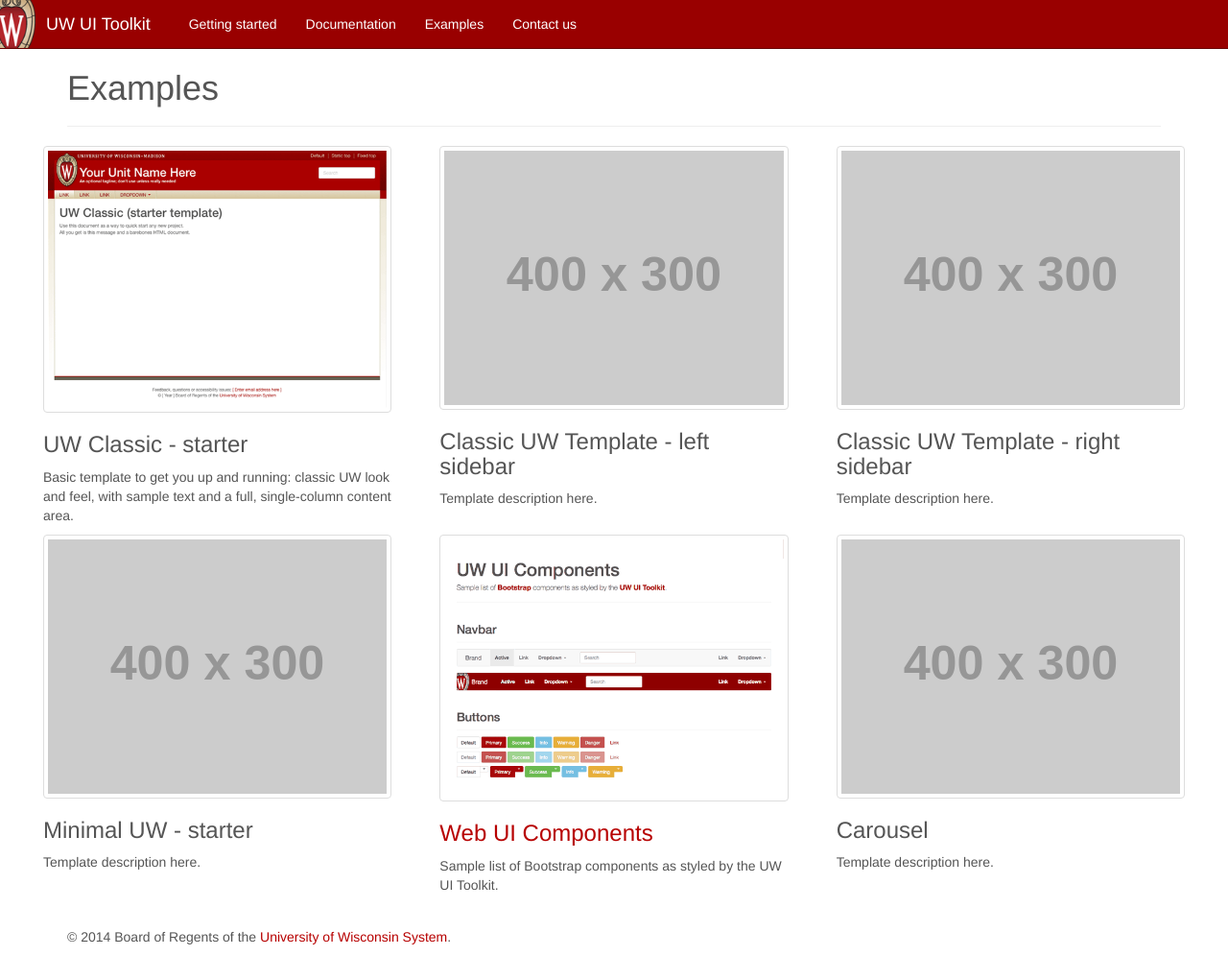
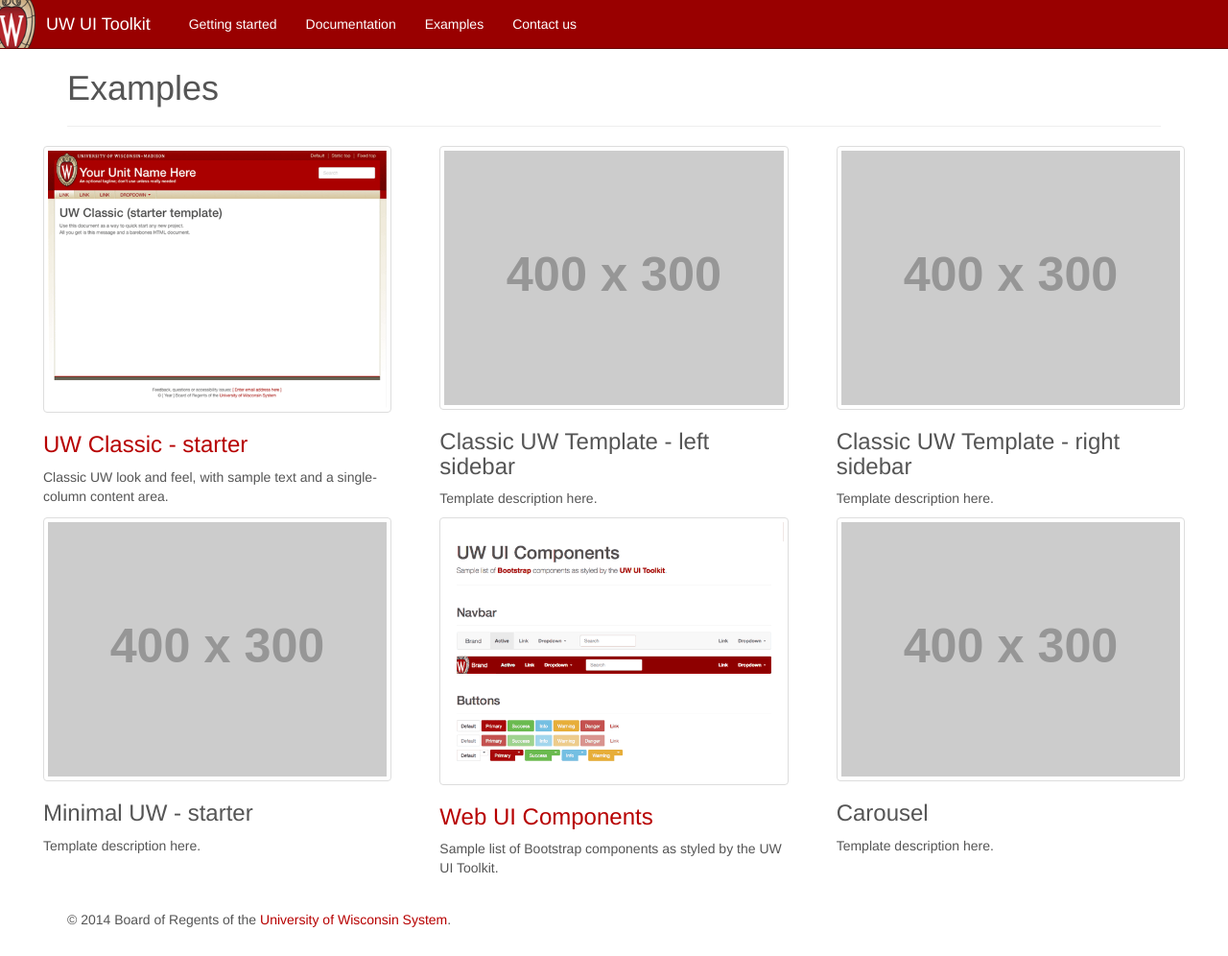
Before and after one commit to UWMadisonUcomm/uw-ui-toolkit, a Jekyll site: the page built from examples/index.html, in a window 1280 px wide and 996 px high. Shown: the whole window at 96% size. Built offline with Jekyll 4.4.1, drawn with Linux system fonts in a browser that asks for light colours; nearby versions of some CDN libraries; Markdown is read by kramdown in place of the engine named in the settings.

Commit message:
Add linkk to UW Classic starter template from examples page

```diff
--- a/examples/index.html
+++ b/examples/index.html
@@ -9,8 +9,8 @@
   <div class="row">
     <div class="col-sm-4">
       <a href="uw-classic-starter/"><img src="/dist/img/uw-classic-starter.gif" class="thumbnail img-responsive"></a>
-      <h3>UW Classic - starter</h3>
-      <p>Basic template to get you up and running: classic UW look and feel, with sample text and a full, single-column content area.</p>
+      <h3><a href="uw-classic-starter/">UW Classic - starter</a></h3>
+      <p>Classic UW look and feel, with sample text and a single-column content area.</p>
     </div>
     <div class="col-sm-4">
       <img src="http://placehold.it/400x300" class="thumbnail img-responsive">
```
